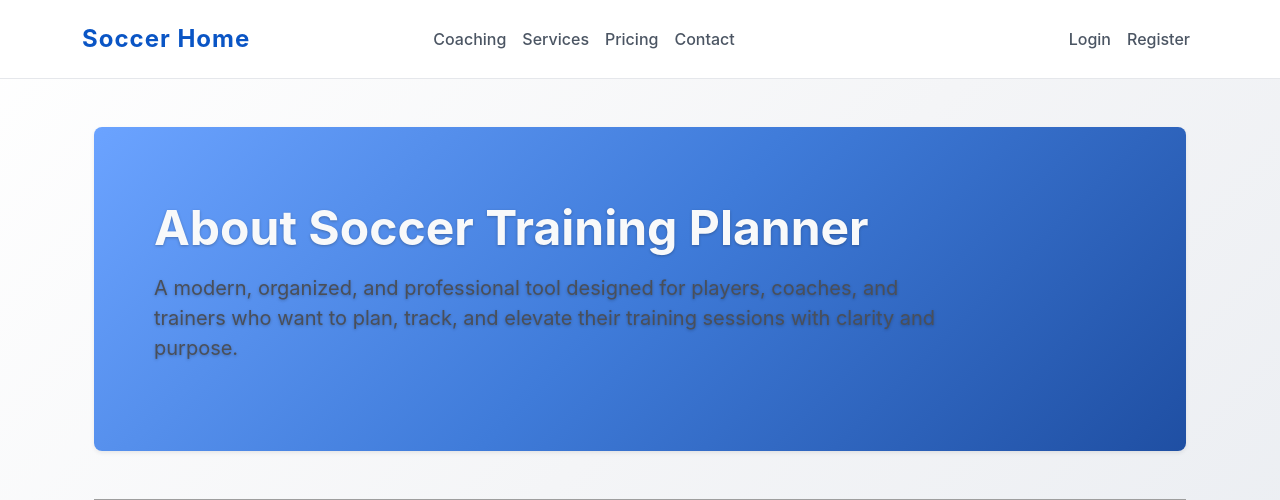
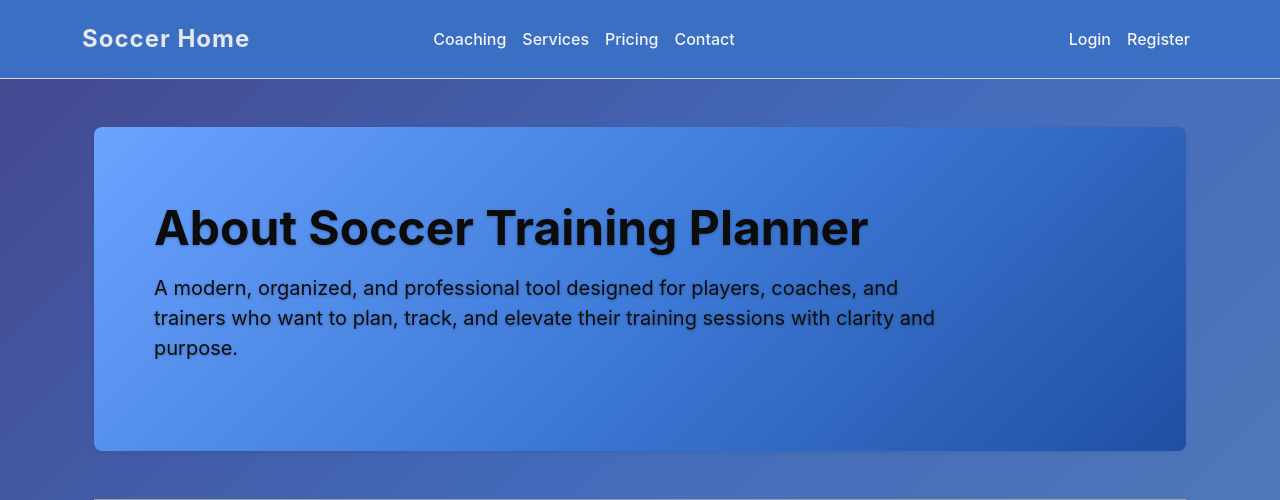
Before and after one commit to 7LuisGarcia/soccer-training, a Django app: page / in a window 1280 px wide. Shown: the top 500 px of the page. Run offline with Django 5.2, Linux system fonts and the light colour scheme; grey boxes are pictures that could not be loaded.

Commit message:
your message here

```diff
--- a/static/base.css
+++ b/static/base.css
@@ -1,64 +1,65 @@
-/* NAVBAR — White / Gray / Blue */
+/* NAVBAR — Blue Background + Gray Text */
 .navbar {
-    background-color: #ffffff !important;
-    border-bottom: 1px solid #e5e7eb; /* soft gray line */
+    background-color: #3b6fc4 !important; /* rich blue */
+    border-bottom: 1px solid #d1d5db; /* soft gray line */
 }
 
 .navbar .navbar-brand {
-    color: #0a55c5 !important; /* premium blue */
+    color: #e5e7eb !important; /* light gray */
     font-weight: 600;
     letter-spacing: 1px;
 }
 
 .navbar .navbar-nav .nav-link {
-    color: #4b5563 !important; /* neutral gray */
+    color: #f3f4f6 !important; /* soft gray/white */
     font-weight: 500;
     transition: 0.2s ease-in-out;
 }
 
 .navbar .navbar-nav .nav-link:hover {
-    color: #0a55c5 !important; /* premium blue hover */
+    color: #cbd5e1 !important; /* lighter gray hover */
     text-decoration: underline;
 }
 
 /* Dropdown */
 .dropdown-menu {
-    background-color: #ffffff;
-    border: 1px solid #e5e7eb;
+    background-color: #3b6fc4; /* match navbar */
+    border: 1px solid #1e3a8a; /* darker blue border */
 }
 
 .dropdown-menu .dropdown-item {
-    color: #4b5563;
+    color: #e5e7eb; /* light gray */
 }
 
 .dropdown-menu .dropdown-item:hover {
-    background-color: #f0f4ff; /* soft blue tint */
-    color: #0a55c5;
+    background-color: #1e3a8a; /* deep blue hover */
+    color: #ffffff; /* clean white text */
 }
-/* FOOTER — White / Gray / Blue */
+
+/* FOOTER — Blue Background + Gray Text */
 .footer {
-    background-color: #ffffff;
-    border-top: 2px solid #0a55c5; /* premium blue line */
+    background-color: #3b6fc4; /* rich blue */
+    border-top: 2px solid #0a55c5;
     padding: 40px 0;
 }
 
 .footer h5 {
-    color: #0a55c5; /* blue section titles */
+    color: #e5e7eb; /* soft light gray for contrast */
     letter-spacing: 1px;
     font-weight: 600;
 }
 
 .footer p {
-    color: #6b7280; /* soft gray text */
+    color: #d1d5db; /* medium-light gray text */
 }
 
 .footer .social-link {
     font-size: 1.4rem;
-    color: #6b7280; /* gray icons */
+    color: #d1d5db; /* gray icons */
     transition: color 0.2s ease-in-out, transform 0.2s ease-in-out;
 }
 
 .footer .social-link:hover {
-    color: #0a55c5; /* blue hover */
+    color: #ffffff; /* clean white hover */
     transform: translateY(-3px);
 }
--- a/static/home.css
+++ b/static/home.css
@@ -1,6 +1,6 @@
 /* FULL PAGE BACKGROUND — WHITE + SOFT GRAY */
 body {
-    background: linear-gradient(135deg, #ffffff, #f4f5f7, #e9ecf1);
+    background: linear-gradient(135deg, #44468c, #426bbb, #567cb9);
     background-attachment: fixed;
     color: #34373b;
     font-family: 'Inter', sans-serif;
@@ -8,9 +8,9 @@ body {
 
 /* PREMIUM CARD STYLE — WHITE WITH BLUE SHADOW */
 .card {
-    background: rgba(255, 255, 255, 0.85);
+    background: rgba(145, 145, 172, 0.85);
     border-radius: 14px;
-    border: 1px solid #e3e6eb;
+    border: 1px solid #334e78;
     box-shadow: 0 6px 24px rgba(0, 80, 160, 0.12);
     transition: transform 0.2s ease, box-shadow 0.2s ease;
 }
@@ -25,18 +25,18 @@ body {
 .card-body h3,
 .card-body h4,
 .card-body h5 {
-    color: #2e5497;
+    color: #0d0d0e;
     font-weight: 700;
 }
 
-/* PARAGRAPHS + LISTS — FIXED (READABLE) */
+/* PARAGRAPHS + LISTS */
 p, li {
-    color: #4a4f59; /* readable gray */
+    color: #0f0f0f;
 }
 
 /* MUTED TEXT */
 .text-muted {
-    color: #6c7280 !important;
+    color: #0b0b0b !important;
 }
 
 /* IMAGE ENHANCEMENT — BLUE SHADOW */
@@ -55,7 +55,7 @@ p, li {
 .hero-colored,
 .hero-dark {
     background: linear-gradient(135deg, #6ba3ff, #3f7bd9, #1f4fa3);
-    color: #f8f9fa;
+    color: #0c0c0c;
     border-radius: 14px;
     box-shadow: 0 6px 24px rgba(0, 80, 160, 0.25);
     text-shadow: 0 1px 3px rgba(0,0,0,0.25);
@@ -64,7 +64,7 @@ p, li {
 /* SECTION DIVIDER — BLUE FADE */
 .section-divider {
     height: 2px;
-    background: linear-gradient(to right, #1f4fa3, transparent);
+    background: linear-gradient(to right, #081a38, transparent);
     margin: 50px 0;
     border-radius: 2px;
 }
--- a/static/login.css
+++ b/static/login.css
@@ -5,7 +5,8 @@
 }
 
 body {
-    background: linear-gradient(135deg, #007bff15, #6610f215);
+    background: linear-gradient(135deg, #3b6fc430, #8aa4c830, #d1d5db40);
+    background-attachment: fixed;
 }
 
 .btn-primary {
```
Also changed, not shown: static/services.css (+18 -18 lines).
